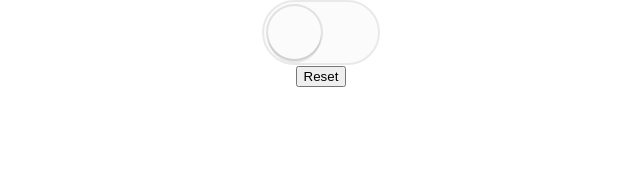
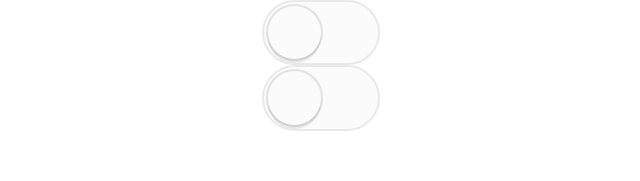
Before and after one commit to MKrzek/react-component-patterns, a React (Create React App) app: page / in a window 1280 px wide. Shown: the top 181 px of the page, without its empty margins (319-959 px from the left). Built offline with nearby package versions, Linux system fonts and the light colour scheme.

Commit message:
feat: control props pattern

```diff
--- a/src/App.js
+++ b/src/App.js
@@ -3,6 +3,7 @@ import Usage from './components/Usage(1)'
 import CompoundUsage from "./components/CompoundUsage"
 import RenderPropsUsage from './components/RenderPropsUsage'
 import StateReducerUsage from "./components/StateReducerUsage"
+import ControlPropsUsage from './components/ControlPropsUsage'
 import './App.css';
 
 function App() {
@@ -11,7 +12,8 @@ function App() {
       {/* <Usage /> */}
       {/* <CompoundUsage/> */}
       {/* <RenderPropsUsage/> */}
-      <StateReducerUsage/>
+      {/* <StateReducerUsage/> */}
+      <ControlPropsUsage/>
     </div>
   );
 }
--- /dev/null
+++ b/src/components/ControlPropsUsage.js
@@ -0,0 +1,31 @@
+import React from 'react';
+import  Toggle  from './Toggle-controlProps';
+
+class ControlPropsUsage extends React.Component {
+    state = { bothOn: false }
+    handleToggle = on => {
+
+        this.setState({ bothOn: on })
+    }
+    render() {
+        const { bothOn } = this.state
+        const { toggle1Ref, toggle2Ref } = this.props
+        return (
+            <div>
+                <Toggle
+                    on={bothOn}
+                    onToggle={this.handleToggle}
+                    ref={toggle1Ref}
+                />
+                <Toggle
+                    on={bothOn}
+                    onToggle={this.handleToggle}
+                    ref={toggle2Ref}
+                />
+            </div>
+        )
+    }
+}
+ControlPropsUsage.title = 'Control Props'
+
+export default ControlPropsUsage
--- /dev/null
+++ b/src/components/Toggle-controlProps.js
@@ -0,0 +1,46 @@
+import React from 'react'
+import { Switch } from './Switch'
+
+
+
+export default class Toggle extends React.Component {
+    state = { on: false, xx:100}
+    isControlled(prop) {
+       return this.props[prop]!==undefined
+   }
+    getState() {
+        return Object.entries(this.state).reduce(
+            (combinedState, [key, value]) => {
+
+                if (this.isControlled(key)) {
+                    combinedState[key]=this.props[key]
+                } else {
+                    combinedState[key]=value
+                }
+
+                return combinedState
+            },{}
+        )
+
+    }
+
+    toggle = () => {
+        if (this.isControlled('on')) {
+
+            this.props.onToggle(!this.getState().on)
+        } else {
+            this.setState(
+                ({ on }) => ({ on: !on }),
+                () => {
+
+                    this.props.onToggle(this.getState().on)
+                },
+            )
+        }
+    }
+    render() {
+
+        const { on } = this.state
+        return <Switch on={this.getState().on} onClick={this.toggle} />
+    }
+}
```
